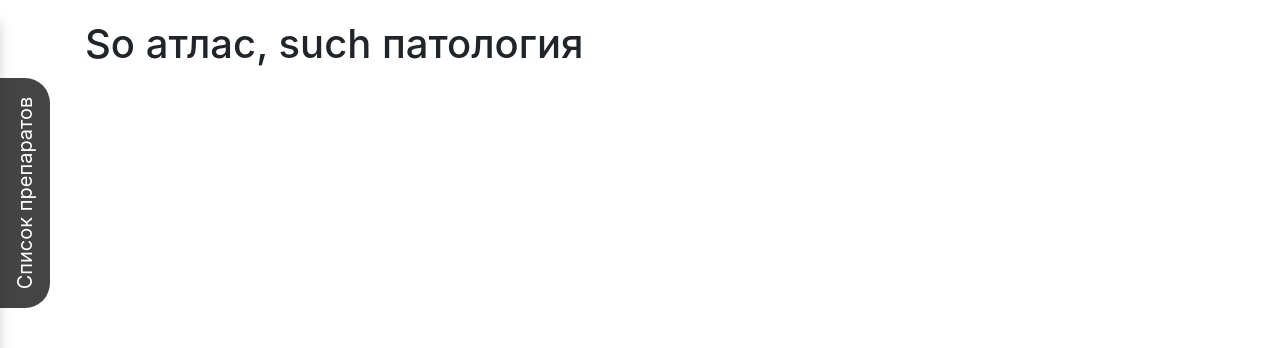
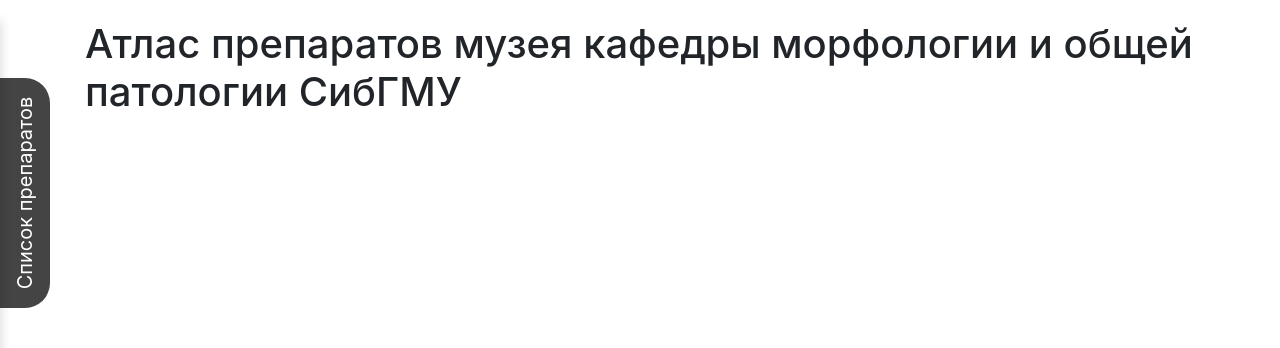
Before and after one commit to VladimirShitov/k_vector, a Django app: page / in a window 1280 px wide. Shown: the part 72-420 px from the top of the page. Run offline with Django 3.2, Linux system fonts and the light colour scheme; data that the repository does not hold is empty; some libraries are stand-ins or nearby versions.

Commit message:
Change text on main page

```diff
--- a/k_vector/pathology/templates/pathology/header.html
+++ b/k_vector/pathology/templates/pathology/header.html
@@ -13,7 +13,7 @@
     <div class="collapse navbar-collapse" id="navbarNavAltMarkup">
          <ul class="navbar-nav mr-auto">
              <li class="nav-item">
-                 <a class="nav-link" href="#">О проекте</a>
+                 <a class="nav-link" href="{% url 'index' %}">О проекте</a>
              </li>
              <li class="nav-item">
                 <a href="#" class="nav-link">Препараты</a>
--- a/k_vector/pathology/templates/pathology/index.html
+++ b/k_vector/pathology/templates/pathology/index.html
@@ -5,7 +5,7 @@
 {% block content %}
     <div class="row">
         <div class="col-12">
-            <h1>So атлас, such патология</h1>
+            <h1>Атлас препаратов музея кафедры морфологии и общей патологии СибГМУ</h1>
         </div>
     </div>
 {% endblock %}
```
